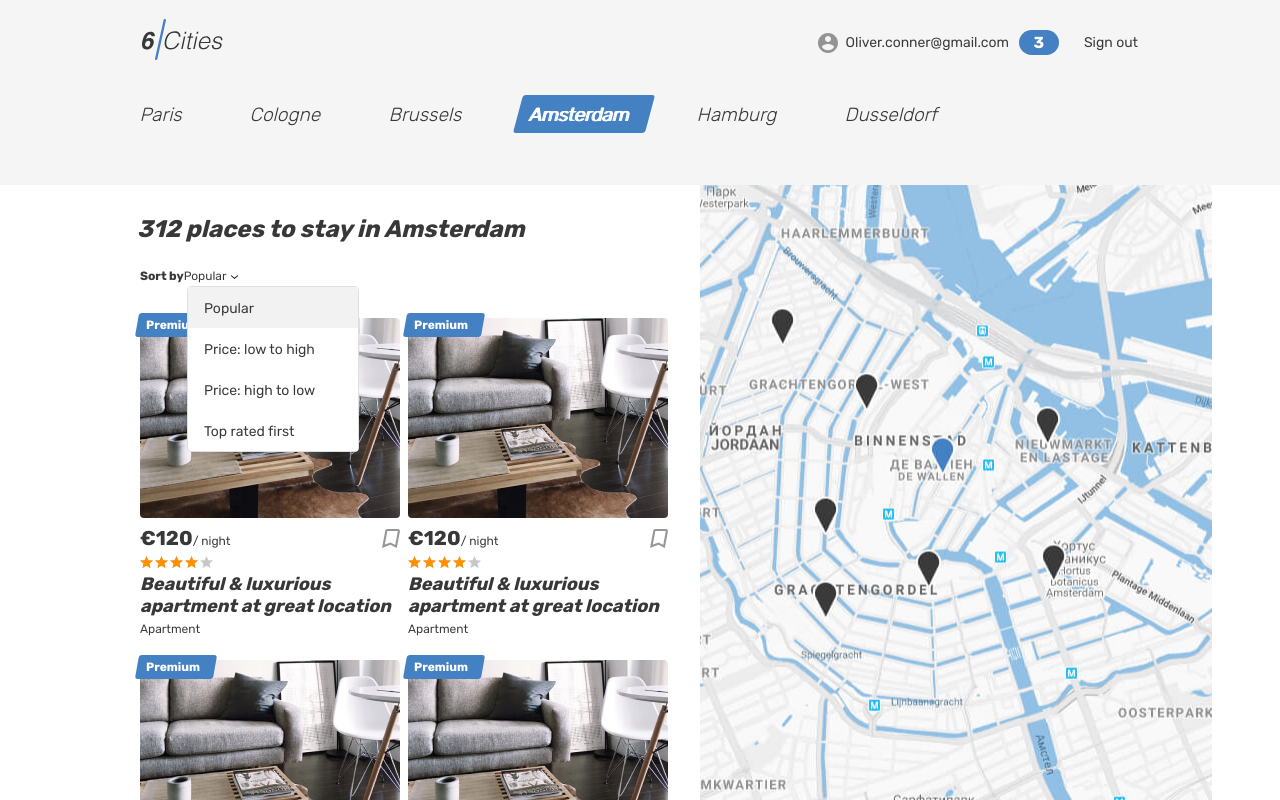
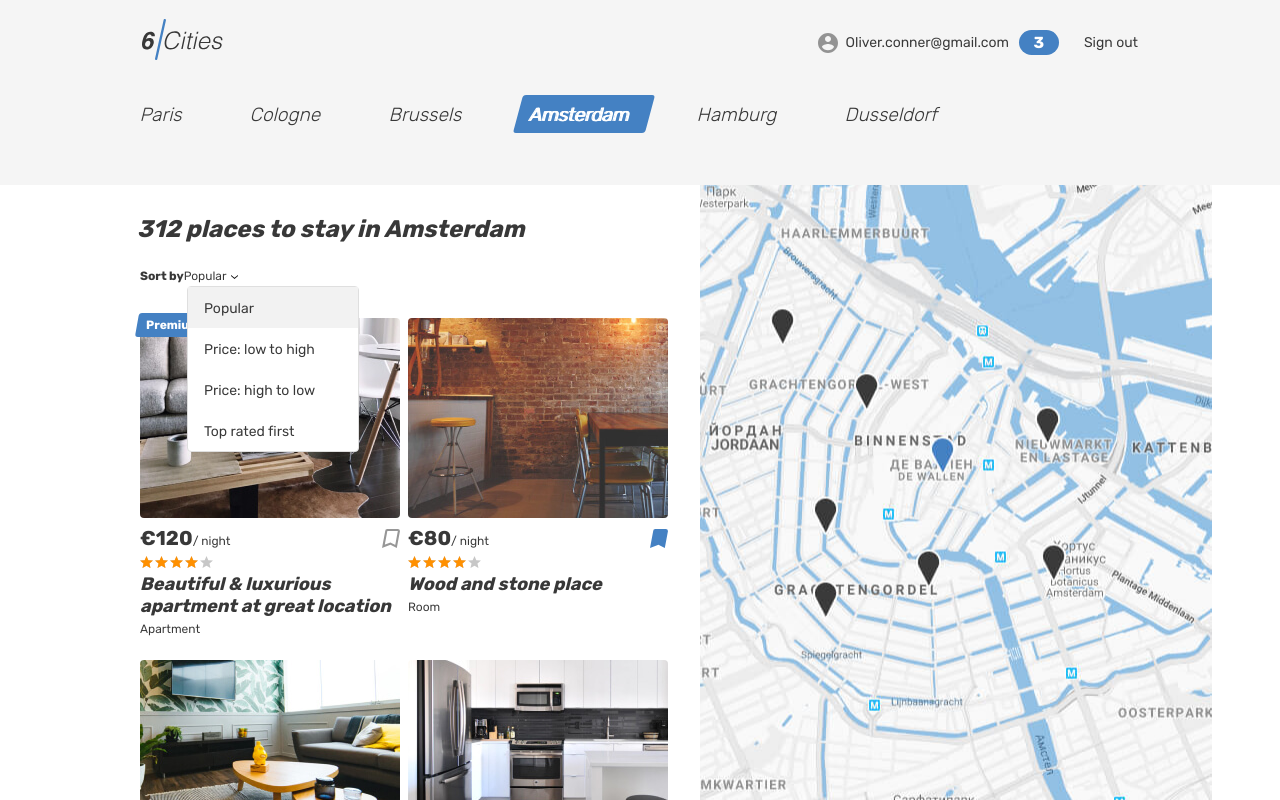
Before and after one commit to htmlacademy-react/567775-six-cities-14, a React (Vite) app: page / in a window 1280 px wide. Built offline with nearby package versions, Linux system fonts and the light colour scheme.

Commit message:
module4-task1

```diff
--- /dev/null
+++ b/src/components/list-place-card/index.ts
@@ -0,0 +1 @@
+export * from './list-place-card';
--- /dev/null
+++ b/src/components/list-place-card/list-place-card.tsx
@@ -0,0 +1,30 @@
+import { PlaceCard } from '../../components/place-card';
+import { OfferItemProps, OffersProps } from '../../types/offers';
+
+export const ListPlaceCard: React.FC<OffersProps> = ({ offers }) =>
+  offers.map(
+    ({
+      id,
+      title,
+      text,
+      price,
+      rating,
+      favorites,
+      image,
+      imageAlt,
+      premium,
+    }: OfferItemProps) => (
+      <PlaceCard
+        title={title}
+        price={price}
+        rating={rating}
+        favorites={favorites}
+        image={image}
+        imageAlt={imageAlt}
+        premium={premium}
+        text={text}
+        id={id}
+        key={id}
+      />
+    )
+  );
--- /dev/null
+++ b/src/components/place-card/index.ts
@@ -0,0 +1 @@
+export * from './place-card';
--- a/src/components/place-card/place-card.tsx
+++ b/src/components/place-card/place-card.tsx
@@ -1,42 +1,71 @@
-export const PlaceCard: React.FC = () => (
+import { OfferItemProps } from '../../types/offers';
+import classNames from 'classnames';
+
+export const PlaceCard: React.FC<OfferItemProps> = ({
+  price,
+  title,
+  rating,
+  text,
+  premium,
+  favorites,
+  image,
+  imageAlt,
+}) => (
   <article className="cities__card place-card">
+    {premium && (
       <div className="place-card__mark">
         <span>Premium</span>
       </div>
+    )}
+
     <div className="cities__image-wrapper place-card__image-wrapper">
+      {image && (
         <a href="#">
           <img
             className="place-card__image"
-          src="img/apartment-01.jpg"
+            src={image}
             width={260}
             height={200}
-          alt="Place image"
+            alt={imageAlt || 'Place image'}
           />
         </a>
+      )}
     </div>
     <div className="place-card__info">
       <div className="place-card__price-wrapper">
+        {price && (
           <div className="place-card__price">
-          <b className="place-card__price-value">€120</b>
+            <b className="place-card__price-value">€{price}</b>
             <span className="place-card__price-text">/&nbsp;night</span>
           </div>
-        <button className="place-card__bookmark-button button" type="button">
+        )}
+        <button
+          className={classNames(
+            { 'place-card__bookmark-button--active': favorites },
+            'place-card__bookmark-button button'
+          )}
+          type="button"
+        >
           <svg className="place-card__bookmark-icon" width={18} height={19}>
             <use xlinkHref="#icon-bookmark" />
           </svg>
           <span className="visually-hidden">To bookmarks</span>
         </button>
       </div>
+      {rating && (
         <div className="place-card__rating rating">
           <div className="place-card__stars rating__stars">
-          <span style={{ width: '80%' }} />
+            <span style={{ width: `${rating}%` }} />
             <span className="visually-hidden">Rating</span>
           </div>
         </div>
+      )}
+      {title && (
         <h2 className="place-card__name">
-        <a href="#">Beautiful &amp; luxurious apartment at great location</a>
+          <a href="#">{title}</a>
         </h2>
-      <p className="place-card__type">Apartment</p>
+      )}
+      {text && <p className="place-card__type">{text}</p>}
     </div>
   </article>
 );
--- /dev/null
+++ b/src/mocks/offers.ts
@@ -0,0 +1,61 @@
+import { OffersProps } from '../types/offers';
+
+export const offersData: OffersProps = {
+  offers: [
+    {
+      id: 1,
+      price: 120,
+      rating: 80,
+      title: 'Beautiful & luxurious apartment at great location',
+      text: 'Apartment',
+      premium: true,
+      favorites: false,
+      image: 'img/apartment-01.jpg',
+      imageAlt: 'Place image',
+    },
+    {
+      id: 2,
+      price: 80,
+      rating: 80,
+      title: 'Wood and stone place',
+      text: 'Room',
+      premium: false,
+      favorites: true,
+      image: 'img/room.jpg',
+      imageAlt: 'Place image',
+    },
+    {
+      id: 3,
+      price: 132,
+      rating: 80,
+      title: 'Canal View Prinsengracht',
+      text: 'Apartment',
+      premium: false,
+      favorites: false,
+      image: 'img/apartment-02.jpg',
+      imageAlt: 'Place image',
+    },
+    {
+      id: 4,
+      price: 180,
+      rating: 100,
+      title: 'Nice, cozy, warm big bed apartment',
+      text: 'Apartment',
+      premium: false,
+      favorites: false,
+      image: 'img/apartment-03.jpg',
+      imageAlt: 'Place image',
+    },
+    {
+      id: 5,
+      price: 80,
+      rating: 80,
+      title: 'Wood and stone place',
+      text: 'Room',
+      premium: false,
+      favorites: true,
+      image: 'img/room.jpg',
+      imageAlt: 'Place image',
+    },
+  ],
+};
--- a/src/pages/main/main.tsx
+++ b/src/pages/main/main.tsx
@@ -1,23 +1,19 @@
 import classNames from 'classnames';
-import { PlaceCard } from '../../components/place-card/place-card';
 import { locations, placesOptions } from './helper';
 import { Helmet } from 'react-helmet-async';
+import { offersData } from '../../mocks/offers';
+import { ListPlaceCard } from '../../components/list-place-card';
 
 type MainProps = {
   places: number;
 };
 
 /* eslint-disable react/prop-types */
-export const Main: React.FC<MainProps> = ({ places }) => {
-  const renderCards = [];
-
-  for (let i = 0; i < 5; i++) {
-    renderCards.push(<PlaceCard key={i} />);
-  }
-
-  return (
+export const Main: React.FC<MainProps> = ({ places }) => (
   <>
-      <Helmet><title>Main</title></Helmet>
+    <Helmet>
+      <title>Main</title>
+    </Helmet>
     <main className="page__main page__main--index">
       <h1 className="visually-hidden">Cities</h1>
       <div className="tabs">
@@ -73,9 +69,9 @@ export const Main: React.FC<MainProps> = ({ places }) => {
                   ))}
               </ul>
             </form>
-              {renderCards && (
+            {offersData.offers && (
               <div className="cities__places-list places__list tabs__content">
-                  {renderCards}
+                {<ListPlaceCard offers={offersData.offers} />}
               </div>
             )}
           </section>
@@ -87,4 +83,3 @@ export const Main: React.FC<MainProps> = ({ places }) => {
     </main>
   </>
 );
-};
--- /dev/null
+++ b/src/types/offers.ts
@@ -0,0 +1,15 @@
+export type OfferItemProps = {
+  id: number;
+  price: number;
+  rating: number;
+  title: string;
+  text: 'Apartment' | 'Room';
+  premium: boolean;
+  favorites: boolean;
+  image: string;
+  imageAlt: string;
+};
+
+export type OffersProps = {
+  offers: OfferItemProps[];
+};
```
Lines whose indentation alone changed are shown as unchanged.
